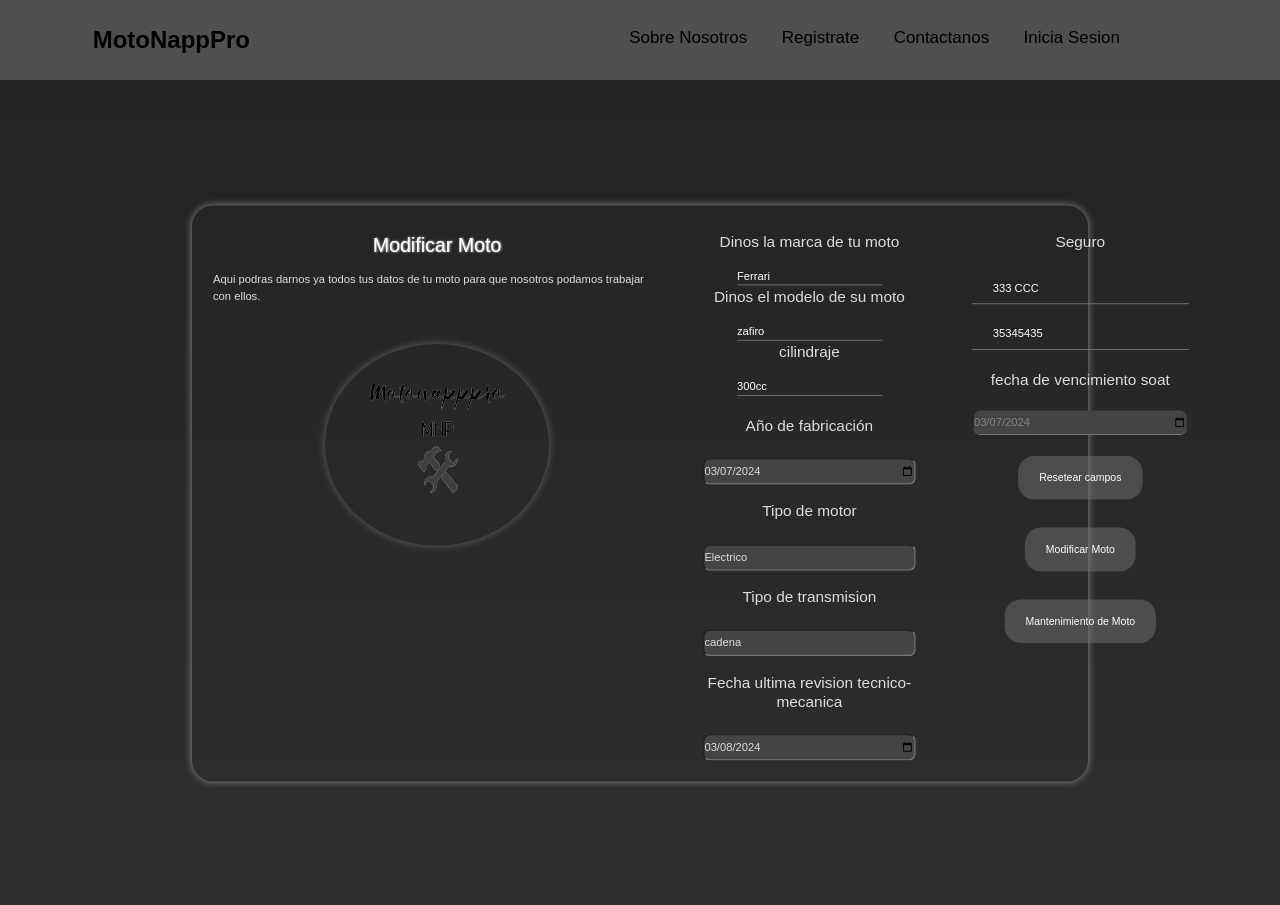
After one commit to Kevinap1022/PROYECTO_MOTONAPPRO, a PHP site: page /ProYECTO_MOTONAPPRO-master/formularios/modificar_moto.php?id=1 in a window 1280 px wide. The commit adds this page. Run offline with PHP 8.4, Linux system fonts and the light colour scheme; data comes from the database, SQL or seed files in the repository; some libraries are stand-ins or nearby versions.

Commit message:
gran cambio en los formularios de registro moto gran desarrollo

```diff
--- /dev/null
+++ b/formularios/controlador/modificar_moto.php
@@ -0,0 +1,34 @@
+<?php
+/* si presiona el boton de modificar moto lo manda aqui  */
+/* aqui colocamos si hizo la modifacion correctamente */
+if (!empty($_POST["Envio_datos_moto"])) {
+    if (!empty($_POST["marca_moto"]) and !empty($_POST["modelo_moto"]) and !empty($_POST["cilindraje_moto"]) and !empty($_POST["fecha_fabricacion"]) and !empty($_POST["tecnomecanica"]) and !empty($_POST["sincronizacion"]) and !empty($_POST["fecha_tecnomecanica"]) and !empty($_POST["Placa"]) and !empty($_POST["Numero_Poliza"]) and !empty($_POST["fecha_soat"]) ) {
+        #si tienen datos hacemos lo siguiente
+        $id= $_POST["id"]; /* id que recojimos de modifcar_moto */
+        $marca_moto= $_POST["marca_moto"];
+        $modelo_moto= $_POST["modelo_moto"];
+        $cilindraje_moto= $_POST["cilindraje_moto"];
+        $fecha_fabricacion = $_POST["fecha_fabricacion"];
+        $tecnomecanica= $_POST["tecnomecanica"];
+        $sincronizacion= $_POST["sincronizacion"];
+        $fecha_tecnomecanica = $_POST["fecha_tecnomecanica"];
+        $Placa= $_POST["Placa"];
+        $Numero_Poliza= $_POST["Numero_Poliza"];
+        $fecha_soat= $_POST["fecha_soat"];
+
+        /* modifar en base de datos, colocamos los nuevos valores en id(importante colocar where)  */
+        $sql_1= $conexion->query(" update motos set marca_moto='$marca_moto',modelo_moto='$modelo_moto',cilindraje_moto='$cilindraje_moto',fecha_fabricacion='$fecha_fabricacion',tecnomecanica='$tecnomecanica', sincronizacion='$sincronizacion',fecha_tecnomecanica='$fecha_tecnomecanica',Placa='$Placa',Numero_poliza=$Numero_Poliza,fecha_soat='$fecha_soat' where id= $id  ");
+        /* verificar si se ha modificado  */
+        if ($sql_1==1) {
+            header("location:Form_Registro_moto.php");
+        } else {
+            echo '<div class="alert alert-danger">Error al modificar producto </div>';
+        }
+
+
+    /* si hay un campo vacio muestra lo siguiente */
+    }else{
+        echo '<div class="alert alert-warning">Campos vacios</div>';
+    }
+}
+?>
--- a/formularios/estilos/estilos_registro_moto.css
+++ b/formularios/estilos/estilos_registro_moto.css
@@ -4,6 +4,9 @@
     box-sizing: border-box;
 
 }
+
+
+
 
 img{
     border-style: none;
@@ -13,7 +16,9 @@ img{
 
 body{
     background: linear-gradient(to bottom, #222, rgb(46, 46, 46)) ;
-    height:100vh;
+    height:auto;
+    overflow: auto;
+
 }
 
 
@@ -22,7 +27,7 @@ body{
 /*contenedor general */
 
 .contenedor_formulario_moto{
-    height: 100vh;
+    height: auto;
 
 }
 /* flex box */
@@ -44,10 +49,10 @@ body{
 .formulario_moto{
     display: flex;
     flex-direction: row ;
-    justify-content:space-between ;
     width: auto;
     height: auto;
-    transform: scale(.7);
+    transform: scale(.7) ;
+
 
 }
 
@@ -118,7 +123,7 @@ body{
 .marca_de_moto input{
     border:none;
     border-bottom:1px solid rgb(139, 139, 139);
-    background:none;
+    background:transparent;
     color:#fff;
 
 }
@@ -206,7 +211,7 @@ body{
 .Placa_seguro input{
     border:none;
     border-bottom:1px solid rgb(139, 139, 139);
-    background:none;
+    background:transparent;
     color:#fff;
 
 }
--- /dev/null
+++ b/formularios/modificar_moto.php
@@ -0,0 +1,124 @@
+<?php
+include "modelo/conexion.php";
+/* almaceno id y se podrias mostrar en pantalla */
+    $id= $_GET["id"];
+    /* mostraremos todos los datos que tiene este id */
+    /* ya hicimos consulta */
+    $sql_1 = $conexion->query("select * from motos where id=$id ");
+
+?>
+
+
+
+<!DOCTYPE html>
+<html lang="en">
+<head>
+    <meta charset="UTF-8">
+    <meta name="viewport" content="width=device-width, initial-scale=1.0">
+    <title>Modificar Datos de Moto</title>
+    <link rel="stylesheet" href="estilos/estilo_main.css">
+    <link href="https://cdn.jsdelivr.net/npm/bootstrap@5.3.3/dist/css/bootstrap.min.css" rel="stylesheet" integrity="sha384-QWTKZyjpPEjISv5WaRU9OFeRpok6YctnYmDr5pNlyT2bRjXh0JMhjY6hW+ALEwIH" crossorigin="anonymous">
+    <script src="https://kit.fontawesome.com/24ce6da039.js" crossorigin="anonymous"></script>
+    <link rel="stylesheet" href="estilos/estilos_registro_moto.css">
+
+</head>
+<header class="header">
+    <!-- Menu de la pagina  -->
+    <nav class="contenedor-menu" style="position:relative;margin:0px 0px 2px 0px;">
+        <div class="nombre">
+            <a href="../index.php">MotoNappPro</a>
+        </div>
+
+        <!-- opciones del menu -->
+        <div class="opciones-menu">
+
+            <!-- boton de menu responsive -->
+            <input type="checkbox" id="check"> <!-- palomita del check -->
+            <label for="check" class="checkbtn"><!-- icono label -->
+                <i class="fa-solid fa-bars"></i>
+            </label>
+
+            <ul class="ul-menu">
+                <li><a href="../index.php">Sobre Nosotros</a></li>
+                <li><a href="formulario_registro.php">Registrate</a></li>
+                <li><a href="Form_Contactenos.php">Contactanos</a></li>
+                <li><a href="form_Usuario.php">Inicia Sesion</a></li>
+
+            </ul>
+
+        </div>
+
+    </nav>
+</header>
+<body>
+<form  method="POST" class="formulario_moto">
+
+<div class="primer_gran_caja">
+    <h3>Modificar Moto</h3>
+    <!-- ocultamos el id  -->
+    <input type="hidden" name="id" value="<?= $_GET["id"]?>">
+
+    <?php
+    /* aqui modificamos la moto si la modificamos bien va a decir que bien y si es un error muestra que mal  */
+    include "controlador/modificar_moto.php";
+    /* MOSTRAMOS TODOS LOS DATOS CON WHILE  */
+    /* almacenamos todos los datos en la variable datos  */
+    while($datos_motos= $sql_1->fetch_object()){?>
+<p>Aqui podras darnos ya todos tus datos de tu moto para que nosotros podamos trabajar con ellos. </p>
+    <img src="../imagenes/logosinfondo.png" alt="datos_moto">
+</div>
+
+
+<div class="segunda_gran_caja">
+<div class="marca_de_moto">
+        <label for="marca">Dinos la marca de tu moto</label>
+        <!-- mostramos datos dentro d e value, es el valor del nombre de la tabla en la base de datos  -->
+        <input id="marca" name="marca_moto" type=" text" value="<?= $datos_motos->marca_moto ?>">
+        <label for="modelo">Dinos el modelo de su moto</label>
+        <input id="modelo" name="modelo_moto" type="text" value="<?= $datos_motos->modelo_moto ?>">
+        <label for="cilindraje">cilindraje</label>
+        <input id="cilindraje" name="cilindraje_moto" type="text" value="<?= $datos_motos->cilindraje_moto ?>">
+    </div>
+    <div class="fecha-tecnomecanica">
+        <h3>Año de fabricación</h3>
+        <input name="fecha_fabricacion" type="date" value="<?= $datos_motos->fecha_fabricacion ?>">
+        <h3>Tipo de motor </h3>
+
+        <input name="tecnomecanica" type="text" value="<?= $datos_motos->tecnomecanica?>">
+        <h3>Tipo de transmision </h3>
+        <input name="sincronizacion" type="text" value="<?= $datos_motos->sincronizacion ?>">
+
+        <h3>Fecha ultima revision tecnico-mecanica</h3>
+        <input name="fecha_tecnomecanica" type="date" value="<?= $datos_motos->fecha_tecnomecanica ?>">
+    </div>
+</div>
+
+
+<div class="tercera_gran_caja">
+    <div class="Placa_seguro">
+        <h3>Seguro</h3>
+        <input type="text" id="Placa" name="Placa" placeholder="Numero de Placa" value="<?= $datos_motos->Placa ?>">
+        <input type="text" name="Numero_Poliza" placeholder="Numero de Poliza" value="<?= $datos_motos->Numero_poliza?>">
+        <h3>fecha de vencimiento soat </h3>
+        <input id="fecha" type="date" name="fecha_soat" value="<?= $datos_motos->fecha_soat ?>">
+    </div>
+
+    <?php }
+    ?>
+
+
+
+
+
+
+<!-- envio de informacion -->
+
+    <div class="envio">
+        <button type="reset">Resetear campos</button>
+        <button  type="submit" class="btn btn-primary" name="Envio_datos_moto"  value="ok" >Modificar Moto</button>
+        <a href="form_Registro_mantenimiento_Moto.php">Mantenimiento de Moto</a>
+    </div>
+</div>
+</form>
+</body>
+</html>
```
Also changed, not shown: formularios/Form_Registro_moto.php (+65 -74 lines), formularios/controlador/registro_moto.php (added, +34 -0 lines), formularios/modelo/conexion.php (line endings or trailing spaces).
